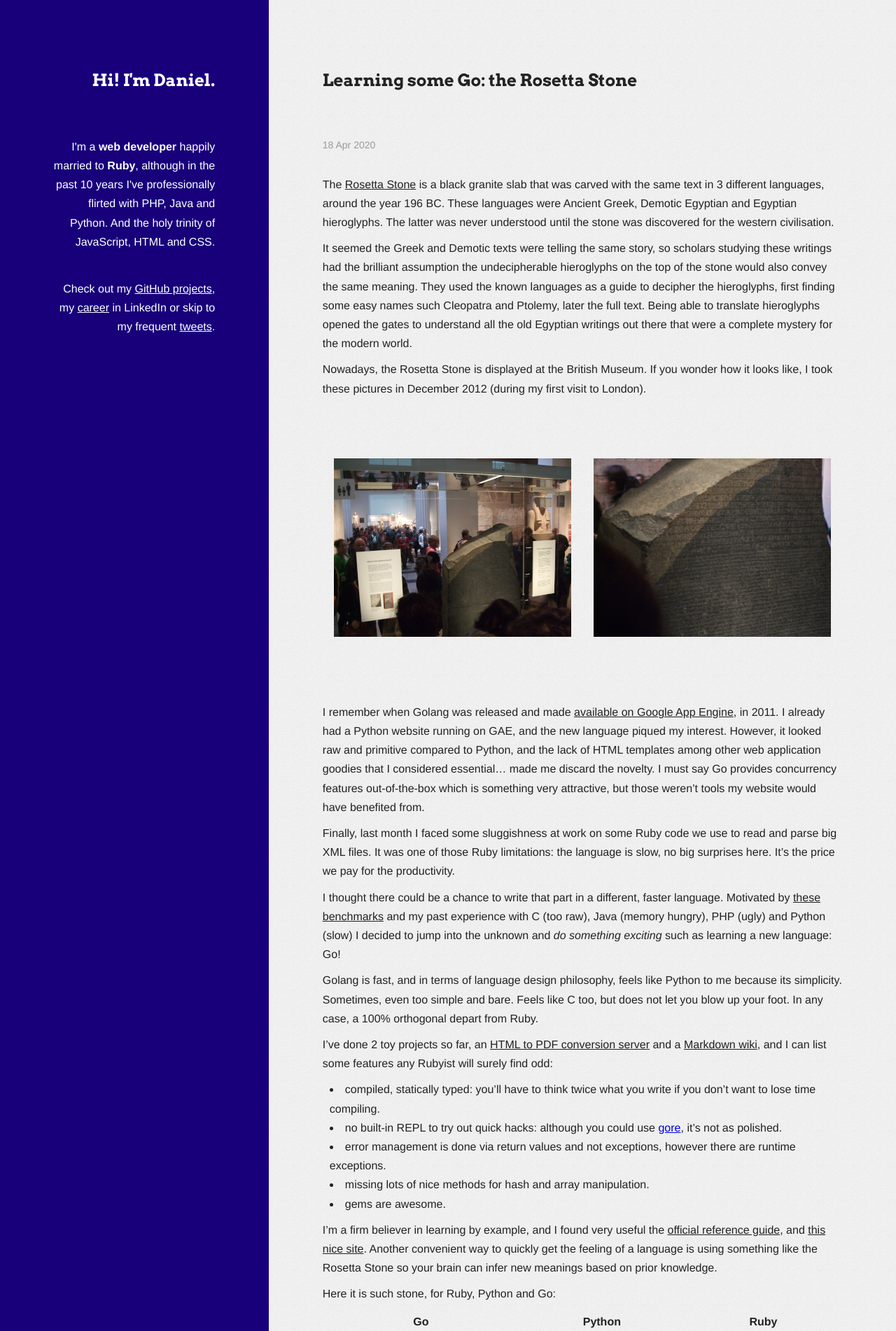
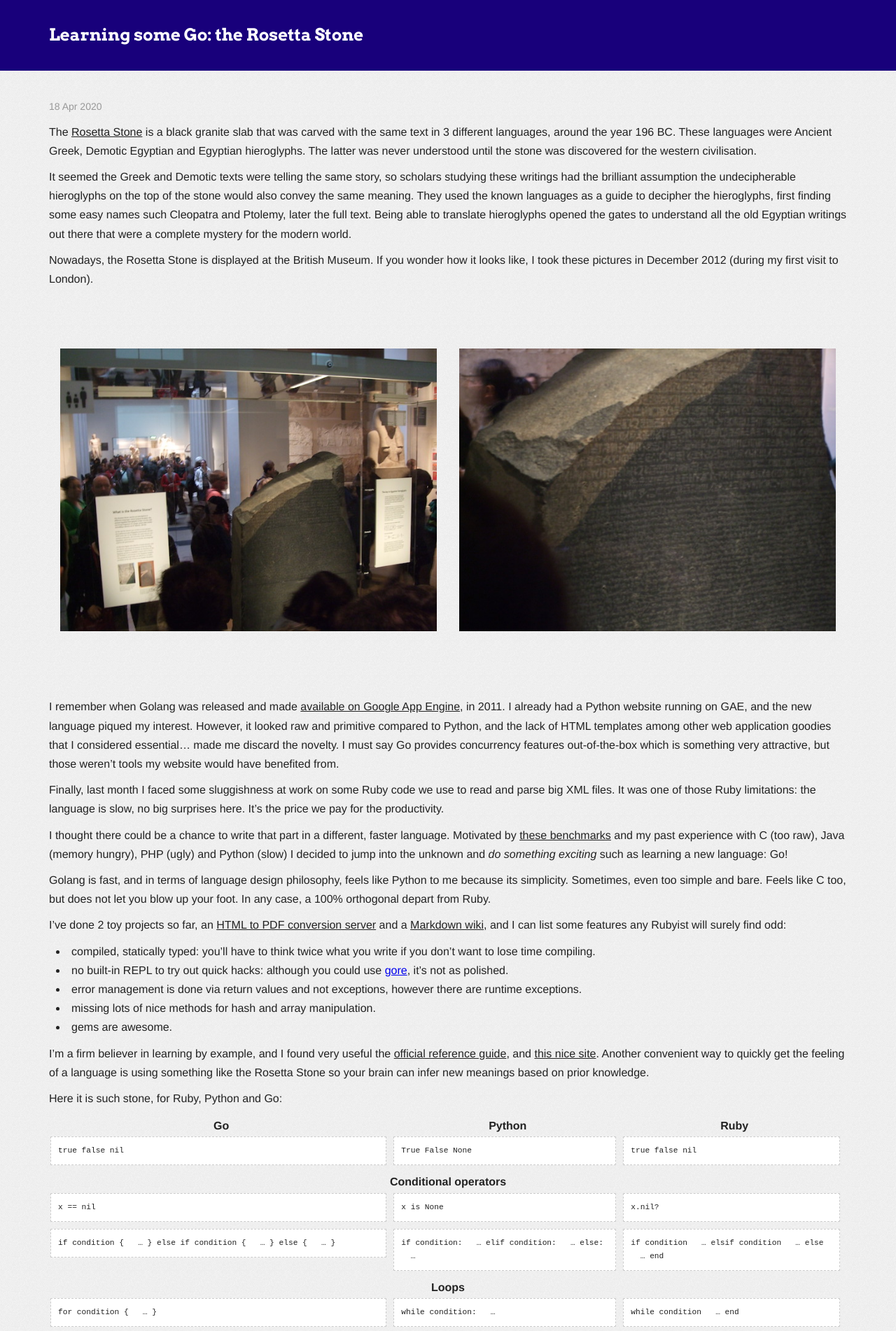
Before and after one commit to dncrht/dncrht.github.io, a Jekyll site: the page built from _posts/2020-04-18-learning-some-go-rosetta-stone.md, in a window 1280 px wide. Shown: the top 1902 px of the page at 70% size. Built offline with Jekyll 4.4.1, drawn with Linux system fonts in a browser that asks for light colours.

Commit message:
Better layout for reading posts

```diff
--- a/_layouts/default.html
+++ b/_layouts/default.html
@@ -15,7 +15,7 @@
     <link rel="stylesheet" href="/public/syntax.css">
     <link rel="stylesheet" href="/public/main.css">
   </head>
-  <body>
+  <body class="home-body">
     <nav>
       <h1><a href="/">Hi! I'm Daniel.</a></h1>
 
@@ -29,7 +29,7 @@
         skip to my frequent <a href="https://twitter.com/dncrht" title="Twitter">tweets</a>.
       </p>
     </nav>
-    <main>
+    <main class="home">
       {{ content }}
     </main>
   </body>
--- a/_layouts/post.html
+++ b/_layouts/post.html
@@ -1,7 +1,28 @@
----
-layout: default
----
+<!DOCTYPE html>
+<html>
+  <head>
+    <meta charset="UTF-8">
+    <title>
+      {% if page.title %}
+        {{ page.title }} — {{ site.title }}
+      {% else %}
+        {{ site.title }}
+      {% endif %}
+    </title>
+    <link rel="alternate" type="application/atom+xml" title="Atom feed" href="/feed.xml" />
+    <link href='http://fonts.googleapis.com/css?family=Arvo:700' rel='stylesheet' type='text/css'>
+    <link href='http://fonts.googleapis.com/css?family=Open+Sans' rel='stylesheet' type='text/css'>
+    <link rel="stylesheet" href="/public/syntax.css">
+    <link rel="stylesheet" href="/public/main.css">
+  </head>
+  <body>
+    <header>
+      <div class="container">
       <h1>{{ page.title }}</h1>
+      </div>
+    </header>
+    <main class="post">
+      <div class="container">
       <p class="date">{{ page.date | date_to_string }}</p>
 
       <!-- AddThis Button BEGIN -->
@@ -11,11 +32,13 @@ layout: default
         <a class="addthis_button_preferred_3"></a>
         <a class="addthis_button_preferred_4"></a>
         <a class="addthis_button_compact"></a>
-  <a class="addthis_counter addthis_bubble_style"></a>
+        <!--a class="addthis_counter addthis_bubble_style"></a-->
       </div>
       <script type="text/javascript" src="//s7.addthis.com/js/300/addthis_widget.js#pubid=xa-512e6b950afa11e4"></script>
       <!-- AddThis Button END -->
 
-<div class="post">
       {{ content | markdownify }}
       </div>
+    </main>
+  </body>
+</html>
--- a/public/main.css
+++ b/public/main.css
@@ -14,11 +14,39 @@
 /* */
 /*****************************************************************************/
 body {
-  display: flex;
-  min-height: 100vh;
   margin: 0;
   color: #222;
   font: 16px Helvetica, Arial, sans-serif; }
+
+.home-body {
+  display: flex;
+  min-height: 100vh; }
+
+.container {
+  margin: 0 auto;
+  padding: 0 10px; }
+
+@media (min-width: 576px) {
+  .container {
+    max-width: 540px; } }
+
+@media (min-width: 768px) {
+  .container {
+    max-width: 720px; } }
+
+@media (min-width: 992px) {
+  .container {
+    max-width: 960px; } }
+
+@media (min-width: 1200px) {
+  .container {
+    max-width: 1140px; } }
+
+header {
+  padding: 30px 0;
+  background: #18007b; }
+  header h1 {
+    color: #fff; }
 
 a {
   text-decoration: underline; }
@@ -47,7 +75,6 @@ h1, h2, h3, h4, h5, h6 {
       text-decoration: underline; }
 
 h1 {
-  margin-bottom: 60px;
   font-size: 24px; }
 
 h2 {
@@ -76,8 +103,10 @@ nav {
   font-size: 14px; }
 
 main {
+  background: url(/public/bg-body.gif); }
+
+.home {
   box-sizing: border-box;
-  background: url(/public/bg-body.gif);
   width: 70%;
   padding: 95px 6% 0 6%; }
 
@@ -85,7 +114,7 @@ main {
   margin-bottom: 60px; }
 
 .post {
-  margin: 30px 0 60px; }
+  padding: 30px 0 60px; }
   .post h2, .post h3 {
     margin-top: 60px; }
   .post ul, .post ol {
@@ -106,10 +135,11 @@ main {
     font-size: 0.8em; }
   .post article.highlight {
     font-family: monospace;
-    white-space: pre-line;
     font-size: 0.7rem; }
   .post .center-image {
     margin-top: 60px;
+    text-align: center; }
+  .post .image {
     text-align: center; }
   .post p.caption {
     font-size: 12px;
@@ -123,9 +153,11 @@ main {
       padding: 16px; }
       .post .flex p img {
         max-width: 100%; }
-  .post table td {
-    vertical-align: top;
-    padding-right: 8px;
-    padding-bottom: 8px; }
+  .post table {
+    width: 100%; }
+    .post table td {
+      vertical-align: top;
+      padding-right: 8px;
+      padding-bottom: 8px; }
 
 /*# sourceMappingURL=main.css.map*/
```
Also changed, not shown: public/main.sass (+35 -6 lines). Lines whose indentation alone changed are shown as unchanged.
